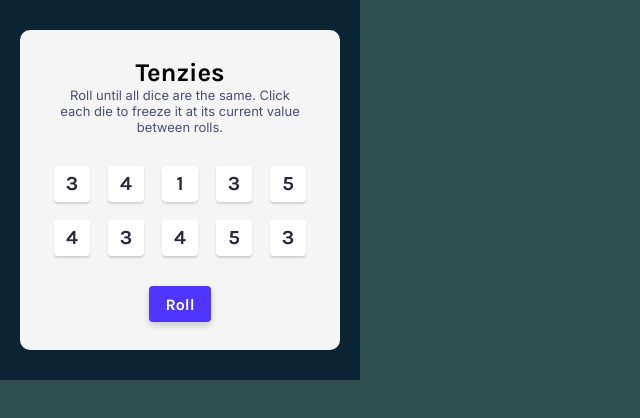
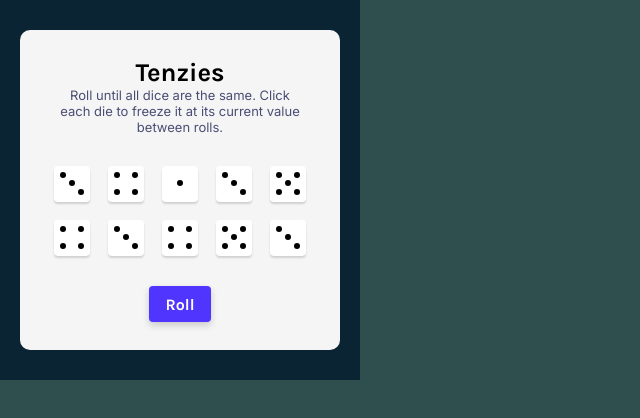
Before and after one commit to gomdopi/scrimba-tenzies, a React (Vite) app: page / in a window 1280 px wide. Shown: the top 418 px of the page, without its empty margins (0-640 px from the left). Built offline with nearby package versions, Linux system fonts and the light colour scheme.

Commit message:
display pips instead of a number on dice
scrimba extra credit

```diff
--- a/src/components/DieComponent.tsx
+++ b/src/components/DieComponent.tsx
@@ -4,6 +4,11 @@ export default function DiceComponent(props: {
   die: Die
   onDieClick: (idx: number) => void
 }) {
+  const pipElements = []
+  for (let i = 1; i <= props.die.value; i++) {
+    pipElements.push(<div className={`pip-${i}`}></div>)
+  }
+
   return (
     <button
       className={"die" + (props.die.frozen ? " frozen" : "")}
@@ -13,7 +18,7 @@ export default function DiceComponent(props: {
         props.die.frozen ? "frozen" : "not frozen"
       }`}
     >
-      {props.die.value}
+      <div className={`pips-${props.die.value}`}>{pipElements}</div>
     </button>
   )
 }
--- a/src/index.css
+++ b/src/index.css
@@ -82,6 +82,7 @@ body {
   color: #2b283a;
   box-shadow: 0px 2px 2px 0px #00000026;
   cursor: pointer;
+  padding: 5px;
 
   &.frozen {
     background-color: #59e391;
@@ -99,3 +100,86 @@ body {
   white-space: nowrap;
   border: 0;
 }
+
+div[class^="pip-"] {
+  justify-self: center;
+  background-color: black;
+  border-radius: 50%;
+  width: 6px;
+  height: 6px;
+}
+
+.pip-1 {
+  grid-area: pip1;
+}
+
+.pip-2 {
+  grid-area: pip2;
+}
+
+.pip-3 {
+  grid-area: pip3;
+}
+
+.pip-4 {
+  grid-area: pip4;
+}
+
+.pip-5 {
+  grid-area: pip5;
+}
+
+.pip-6 {
+  grid-area: pip6;
+}
+
+div[class^="pips-"] {
+  display: grid;
+  grid-template-columns: repeat(3, 1fr);
+  grid-template-rows: repeat(3, 1fr);
+  width: 100%;
+  height: 100%;
+  align-items: center;
+}
+
+.pips-1 {
+  grid-template-areas:
+    ". . ."
+    ". pip1 ."
+    ". . .";
+}
+
+.pips-2 {
+  grid-template-areas:
+    "pip1 . ."
+    ". . ."
+    ". . pip2";
+}
+
+.pips-3 {
+  grid-template-areas:
+    "pip1 . ."
+    ". pip2 ."
+    ". . pip3";
+}
+
+.pips-4 {
+  grid-template-areas:
+    "pip1 . pip2"
+    ". . ."
+    "pip3 . pip4";
+}
+
+.pips-5 {
+  grid-template-areas:
+    "pip1 . pip2"
+    ". pip3 ."
+    "pip4 . pip5";
+}
+
+.pips-6 {
+  grid-template-areas:
+    "pip1 . pip2"
+    "pip3 . pip4"
+    "pip5 . pip6";
+}
```
